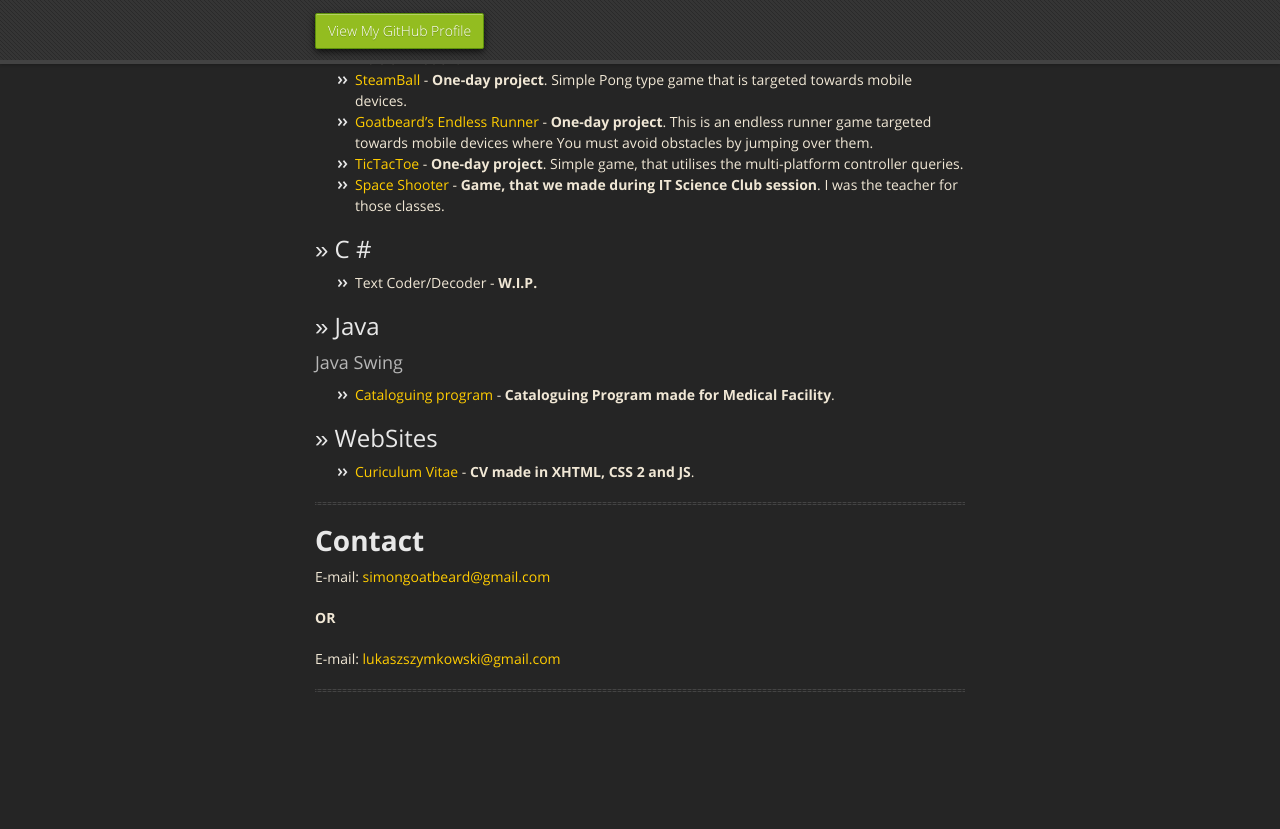
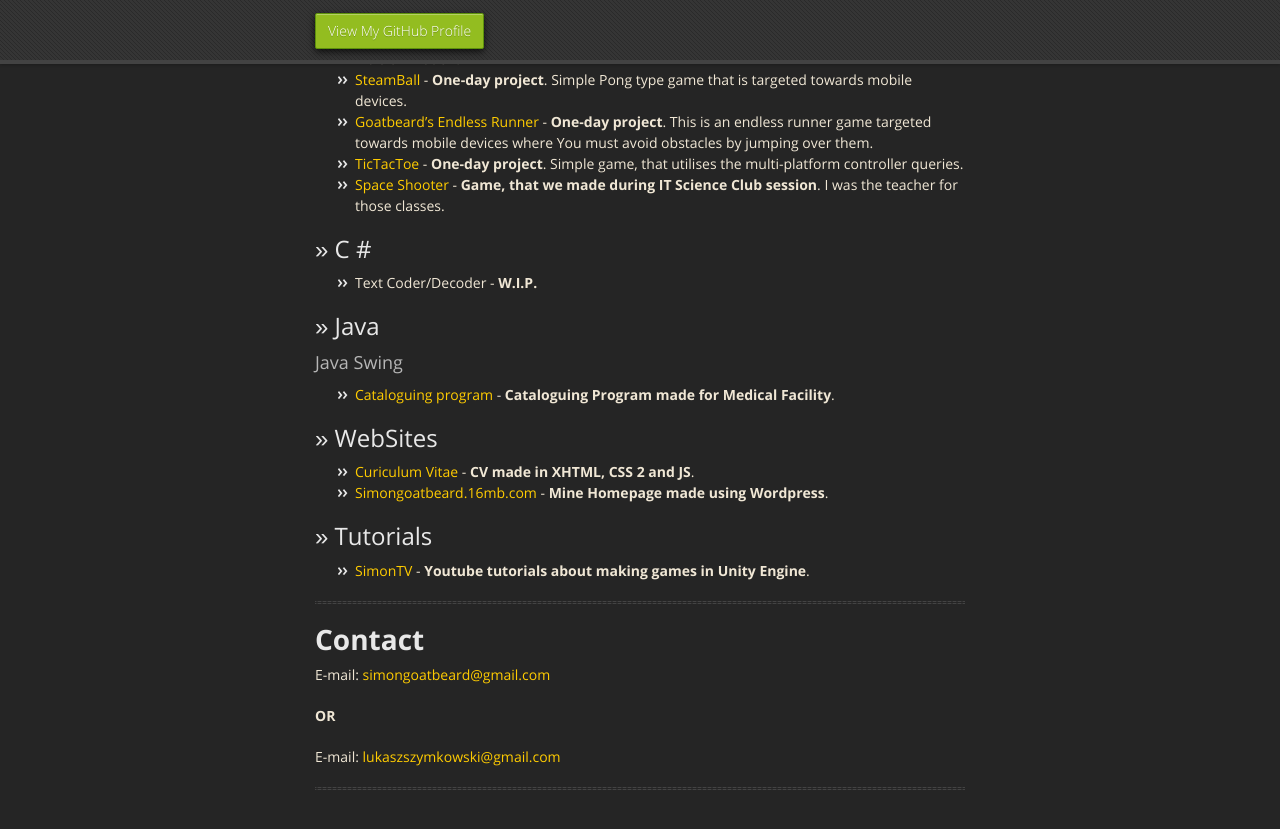
Before and after one commit to SimonGoatbeard/simongoatbeard.github.io, a Jekyll site: the page built from index.md, in a window 1280 px wide and 900 px high, scrolled down 513 px. Shown: the top 829 px of the window. Built offline with Jekyll 4.4.1, drawn with Linux system fonts in a browser that asks for light colours; nearby versions of some CDN libraries; before the commit the page ends 1315 px from its top, so only the background shows below that.

Commit message:
Update index.md

```diff
--- a/index.md
+++ b/index.md
@@ -27,6 +27,10 @@ layout: default
 
 ## >> WebSites
 *   [Curiculum Vitae](https://github.com/SimonGoatbeard/CuriculumVitae) - **CV made in XHTML, CSS 2 and JS**.
+*   [Simongoatbeard.16mb.com](http://http://simongoatbeard.16mb.com/) - **Mine Homepage made using Wordpress**.
+
+## >> Tutorials
+*   [SimonTV](https://www.youtube.com/user/simongoatbeard) - **Youtube tutorials about making games in Unity Engine**.
 
 ---
 # <a name="contact"></a>**Contact**
```
